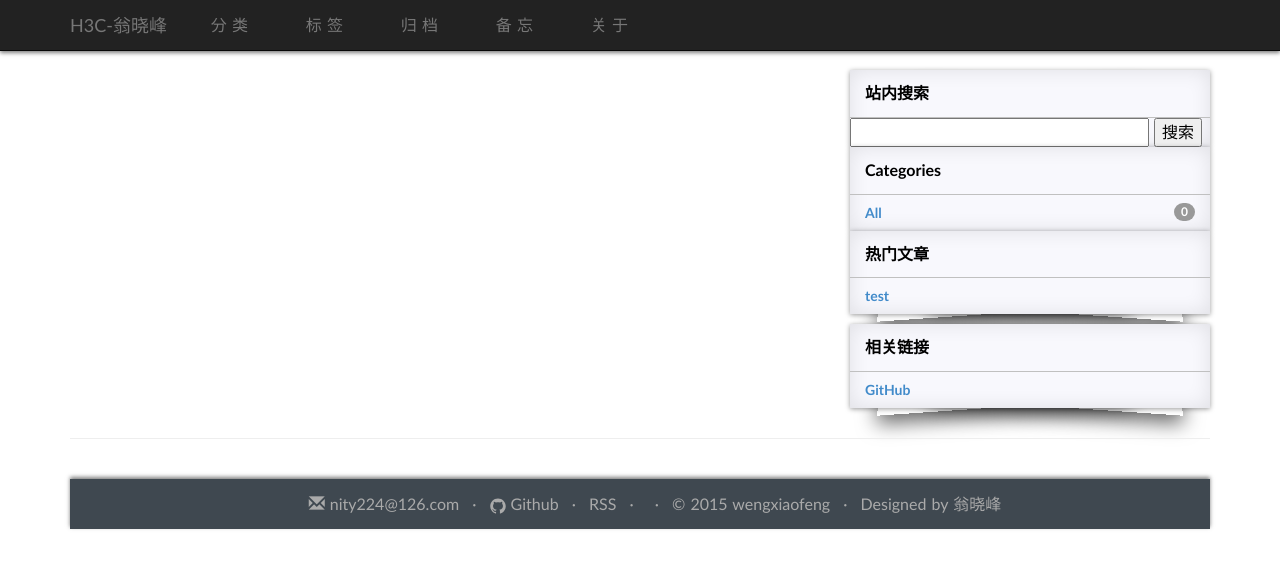
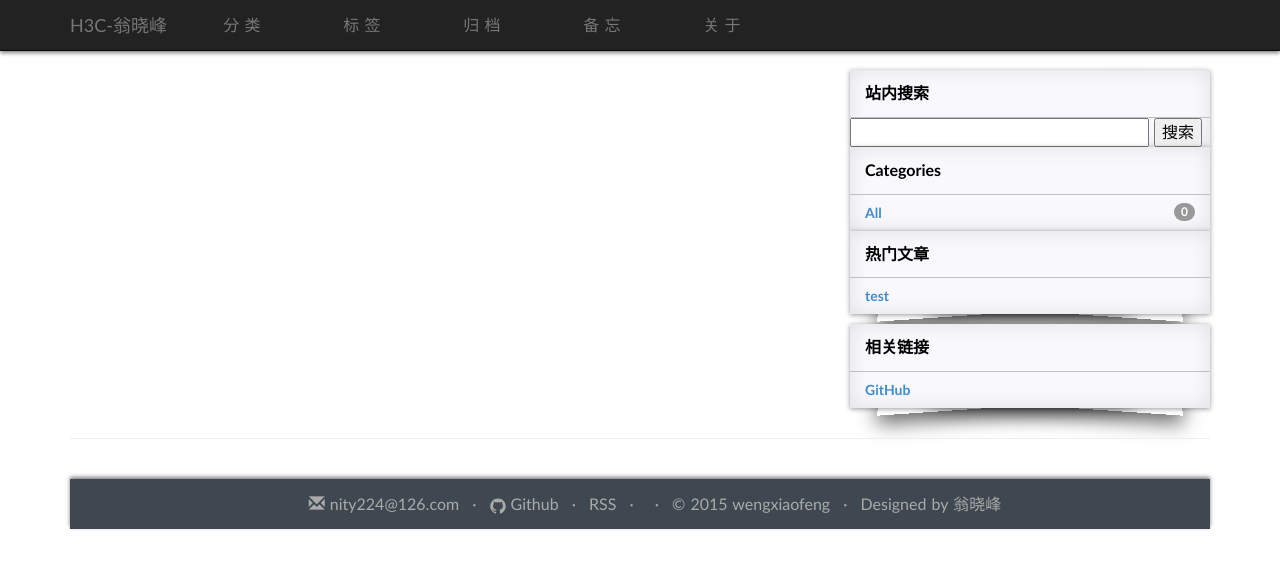
Before and after one commit to nity224/nity224.github.io, a Jekyll site: the page built from index.html, in a window 1280 px wide. Shown: the top 569 px of the page. Built offline with Jekyll 4.4.1, drawn with Linux system fonts in a browser that asks for light colours; some web fonts are replaced; the list of posts is cut into pages by our own code; comment, search, counter and statistics services are not loaded.

Commit message:
Signed-off-by: nity224 <nity224@126.com>

```diff
--- a/css/index.css
+++ b/css/index.css
@@ -120,7 +120,7 @@ nav{
 	border-radius: 0;
 }
 .navbar-nav li{
-	width: 95px;
+	width: 120px;
 	text-align: center;
 }
 
```
